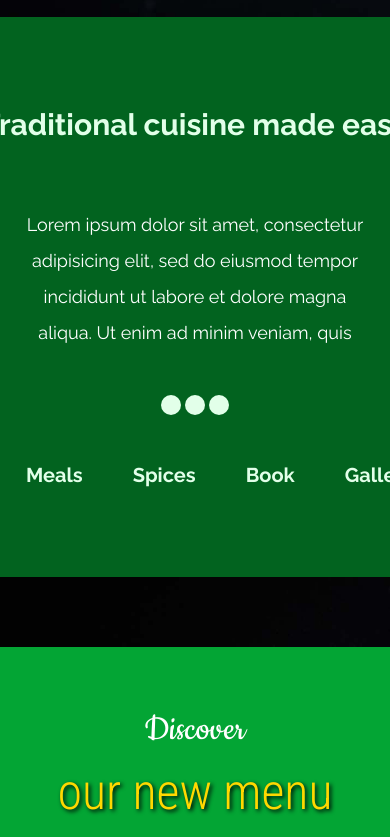
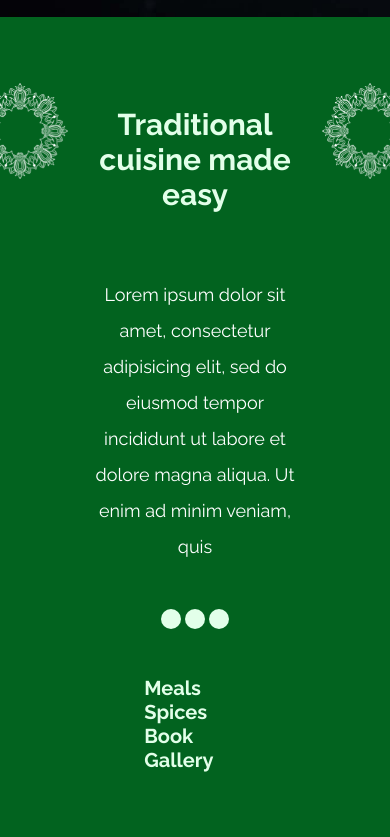
Before and after one commit to fatimaait/flowers-restaurant.github.io, a plain HTML site: page index.html in a window 390 px wide. Shown: the part 3352-4189 px from the top of the page. Drawn offline with Linux system fonts and the light colour scheme.

Commit message:
css responsive
commit changed

```diff
--- a/assets/css/style-responsive.css
+++ b/assets/css/style-responsive.css
@@ -82,6 +82,14 @@
 		    }
 		    .item{
 		    	margin-top:20px;
+		    }
+		    .item-text-easy{
+		    	font-size: 14px;
+		    	width:90%;
+		    }
+		    .menu-easy{
+		    	font-size: 12px;
+		    	display: block
 		    }
 			.background2{
 		  	padding: 0px
@@ -240,15 +248,25 @@
 				background-size: cover;
 				height:300px;
 			}
+			.item-text-easy{
+		    	font-size: 14px;
+		    	width:90%;
+		    }
+		    .menu-easy{
+		    	font-size: 12px;
+		    	display: block
+		    }
 			.grid-container-menu{
 		  	display: grid;
-		  	grid-template-columns:20% auto ;
-		  	padding:10px;
+		  	grid-template-columns:30% auto ;
 		  	width: 100%;
 		  	}
   			.grid-container-contact{
 			display: block;
 			text-align: center;
+	      	}
+	      	.made-easy p{
+	      		width:100%;
 	      	}
 	       .socialmedia{
 			 	padding: 20px 5px;
```
